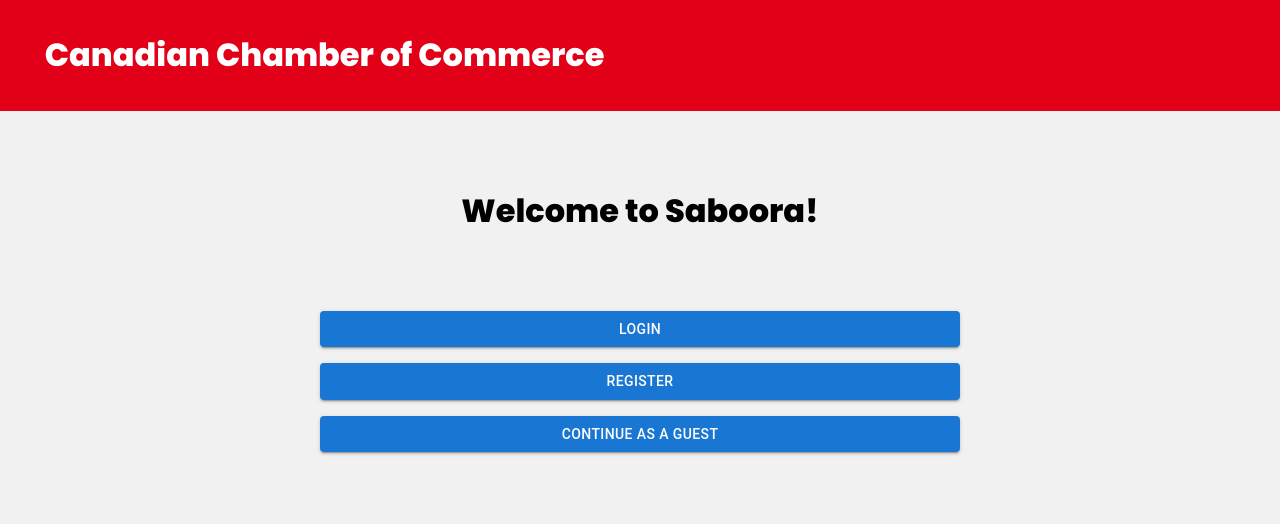
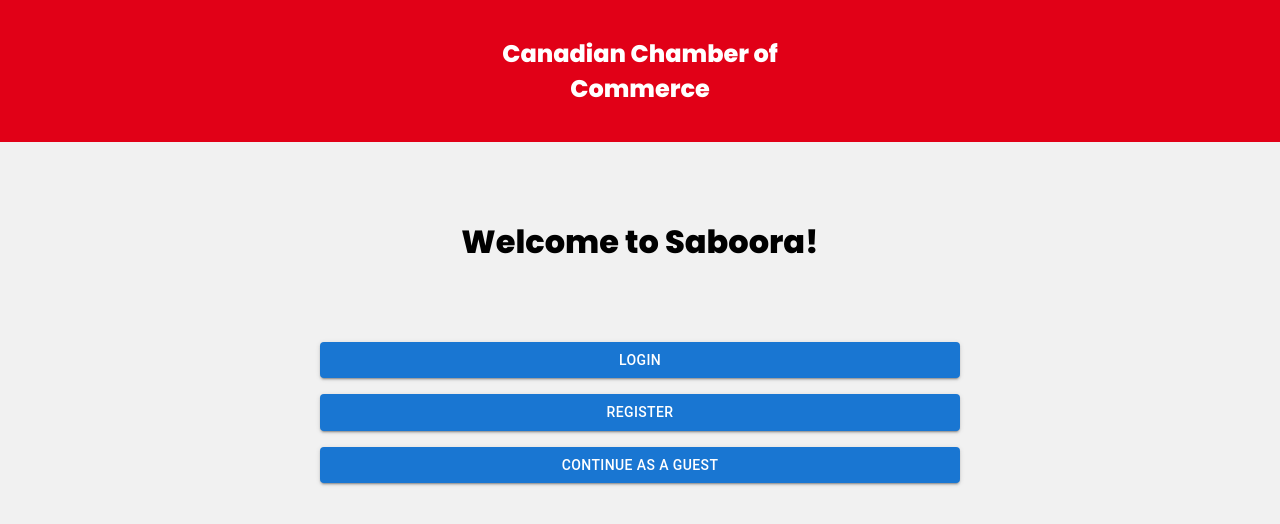
Before and after one commit to Advanced-Computer-Lab-2022/Feh-ACL-Fel-Beet, a React (Create React App) app in the folder frontend/: page / in a window 1280 px wide. Shown: the top 524 px of the page. Built offline with nearby package versions, Linux system fonts and the light colour scheme.

Commit message:
Minor home page cleanup

```diff
--- a/frontend/src/components/Navbar.js
+++ b/frontend/src/components/Navbar.js
@@ -1,4 +1,5 @@
 import { Link } from 'react-router-dom'
+import Grid from "@mui/material/Grid";
 
 const Navbar = () => {
 
@@ -6,7 +7,11 @@
     <header>
       <div className="container">
         <Link to="/">
-          <h1>Canadian Chamber of Commerce</h1>
+          <Grid container justifyContent="center" padding={2}>
+            <Grid item xs={4}>
+              <h2 className="title">Canadian Chamber of Commerce</h2>
+            </Grid>
+          </Grid>
         </Link>
       </div>
     </header>
--- a/frontend/src/index.css
+++ b/frontend/src/index.css
@@ -14,19 +14,12 @@
 header {
   background: var(--primary);
 }
-header .container {
-  max-width: 1400px;
-  margin: 0 auto;
-  padding: 10px 20px;
-  display: flex;
-  align-items: center;
-  justify-content: space-between;
-}
+
 header a {
   color: rgb(255, 255, 255);
-  margin-left: 2%;
   text-decoration: none;
 }
+
 .pages{
   max-width: 1400px;
   padding: 20px;
@@ -38,11 +31,6 @@
 }
 
 /* homepage */
-.home {
-  display: grid;
-  grid-template-columns: 3fr 1fr;
-  gap: 100px;
-}
 .course-details {
   background: #fff;
   border-radius: 4px;
@@ -74,7 +62,6 @@
 }
 
 h4 {
-  border: 1px black solid;
   padding: 5px;
 }
 
--- a/frontend/src/pages/Home.js
+++ b/frontend/src/pages/Home.js
@@ -15,6 +15,7 @@
 import Select from "@mui/material/Select";
 import MenuItem from "@mui/material/MenuItem";
 import cookie from "react-cookies";
+import Grid from "@mui/material/Grid";
 
 const Search = styled("div")(({ theme }) => ({
   position: "relative",
@@ -96,14 +97,16 @@
   }, []);
 
   return (
-    <div className="home">
-      <div className="courses">
+    <div>
+      <Grid container spacing={6}>
+        <Grid item className="courses" xs={8}>
           {courses &&
             courses.map((course) => (
               <CourseDetails course={course} key={course._id} />
             ))}
-      </div>
-      <Stack direction={"column"}>
+        </Grid>
+      <Grid item xs = {3}>
+        <Stack direction={"column"} spacing={3}>
           <Search style={{ marginTop: "14%", marginRight: "20%" }}>
             <SearchIconWrapper>
               <SearchIcon />
@@ -143,6 +146,8 @@
             </Select>
           </FormControl>
         </Stack>
+      </Grid>
+      </Grid>
     </div>
   );
 };
```
Lines whose indentation alone changed are shown as unchanged.
